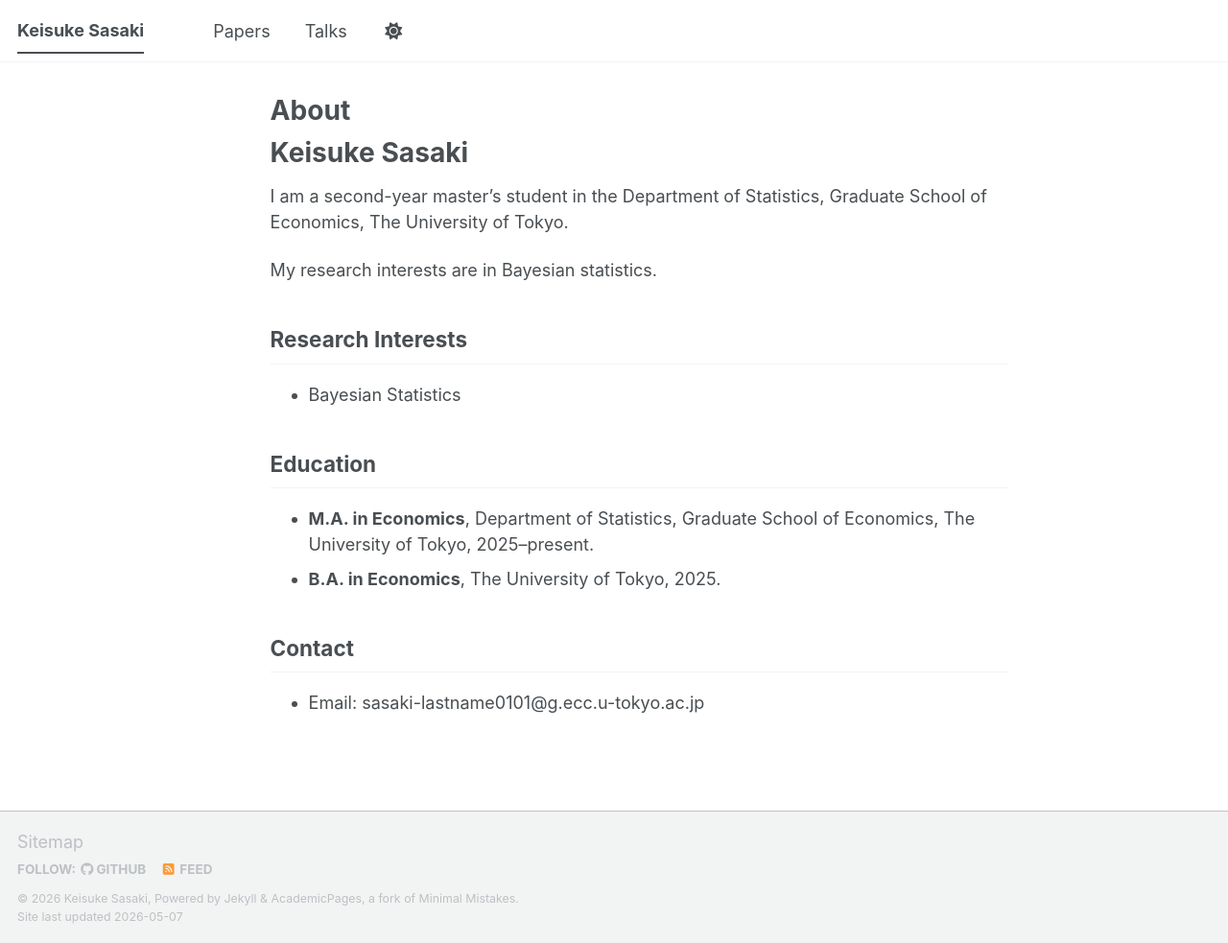
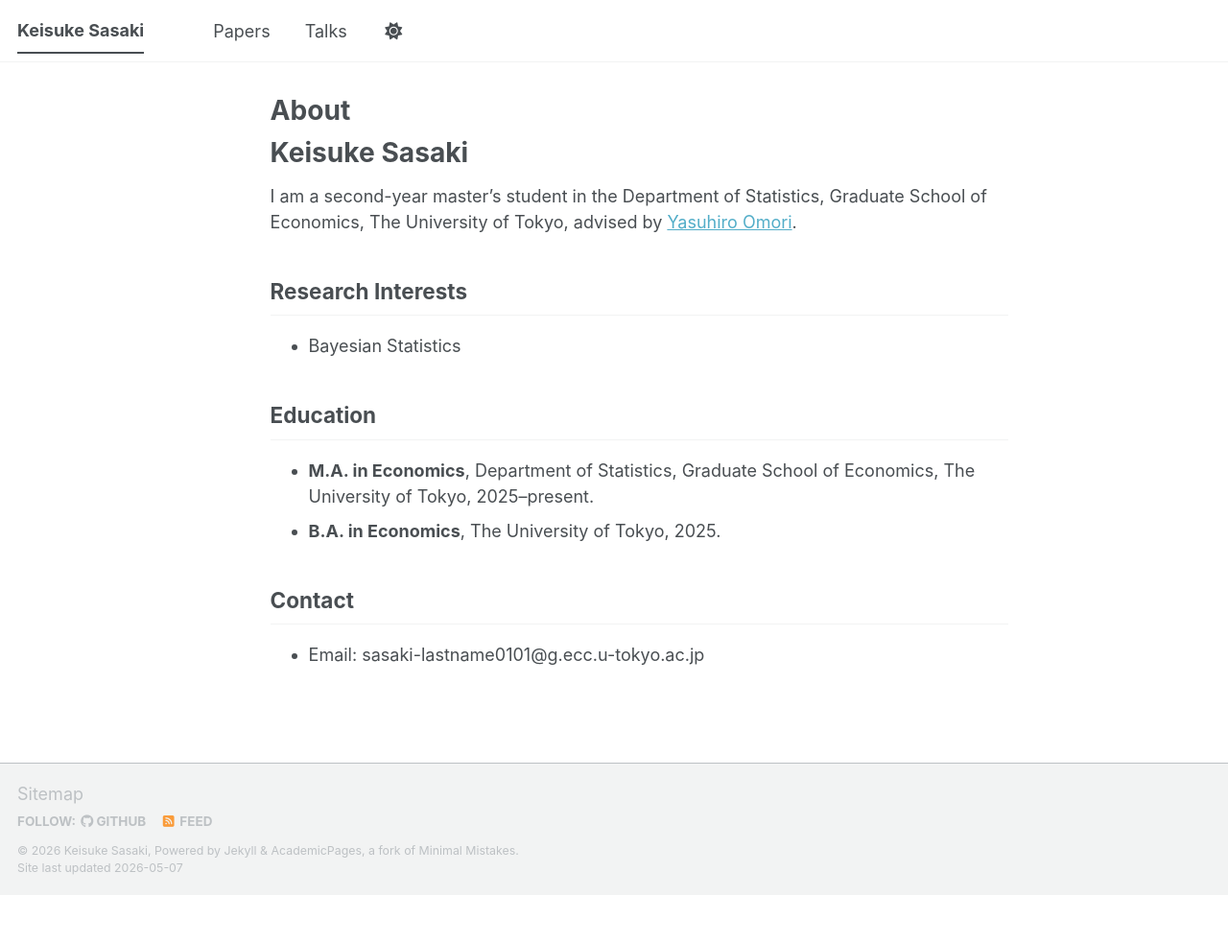
Before and after one commit to ksasaki-stats/ksasaki-stats.github.io, a Jekyll site: the page built from _pages/about.md, in a window 1280 px wide and 983 px high. Shown: the whole window at 96% size. Built offline with Jekyll 4.4.1, drawn with Linux system fonts in a browser that asks for light colours; a script bundle is joined from its source files by our own code; library files that are not in the unit come from our copies.

Commit message:
Update about.md

```diff
--- a/_pages/about.md
+++ b/_pages/about.md
@@ -9,9 +9,8 @@ redirect_from:
 
 # Keisuke Sasaki
 
-I am a second-year master's student in the Department of Statistics, Graduate School of Economics, The University of Tokyo.
+I am a second-year master's student in the Department of Statistics, Graduate School of Economics, The University of Tokyo, advised by [Yasuhiro Omori](https://sites.google.com/view/omori-stat/english?authuser=0).
 
-My research interests are in Bayesian statistics.
 
 ## Research Interests
 
```
